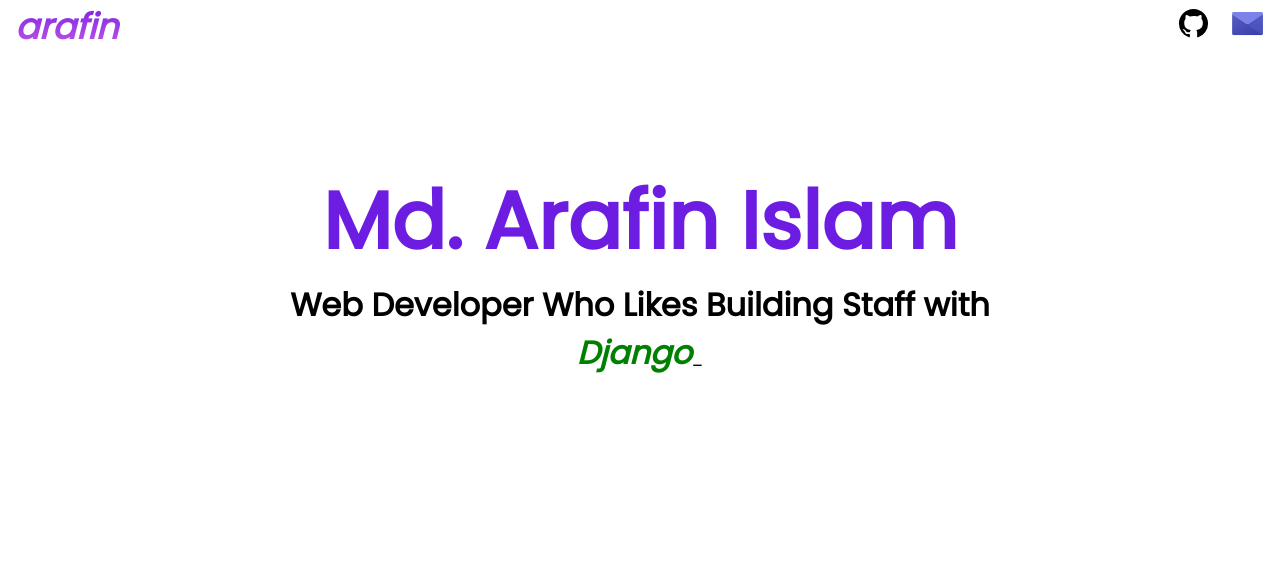
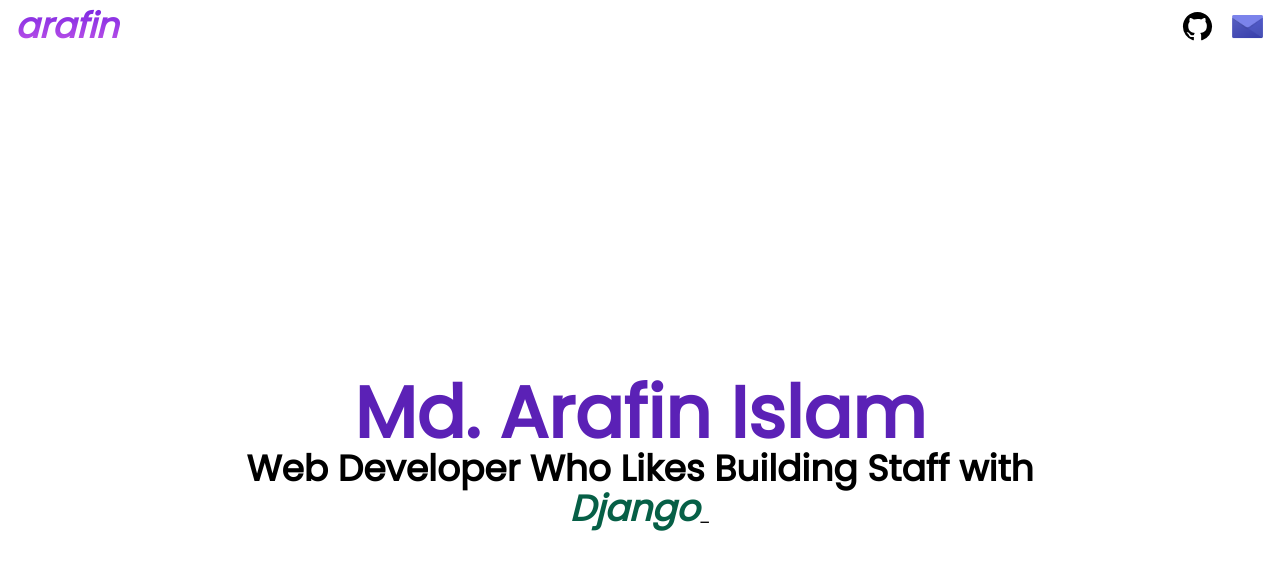
Before and after one commit to arafin02/arafin02, a plain HTML site: page index.html in a window 1280 px wide. Drawn offline with nearby package versions, Linux system fonts and the light colour scheme.

Commit message:
tailwind css added

```diff
--- a/app.css
+++ b/app.css
@@ -23,34 +23,6 @@
   width: 35px;
   margin-right: 15px;
 }
-.flex{
-  display: flex;
-  justify-content: space-between;
-  align-items: center;
-}
-.text-center{
-  text-align: center;
-  transform: translateX(50%);
-  transform: translateY(50%);
-}
-.name{
-  font-size: 5em;
-  font-weight: 800;
-  color: #6d1de1;
-}
-.impressum{
-  font-size: 2em;
-  font-weight: 700;
-}
-.js{
-  color: rgb(255, 187, 0);
-}
-.vuejs{
-  color: #06e777;
-}
-.django{
-  color: green;
-}
 .fullvh{
   height: 100vh;
 }
@@ -59,26 +31,8 @@
 }
 
 /* TODO MIDEA QUERY */
-@media screen and (max-width: 800px ) {
-  .brand{
-    font-size: 30px;
-  }
-  .name{
-    font-size: 4em;
-  }
-}
 
 @media screen and (max-width: 600px ) {
-  .brand{
-    font-size: 25px;
-  }
-  .name{
-    font-size: 2.5em;
-  }
-  .impressum{
-    font-size: 1.5em;
-    font-weight: 600;
-  }
   .icon{
     height: 30px;
     width: 30px;
--- a/app.js
+++ b/app.js
@@ -1,8 +1,8 @@
 var typed = new Typed("#lang_type", {
   strings: [
-    '<i class="js">Javascript</i>',
-    '<i class="vuejs">VueJS</i>',
-    '<i class="django">Django</i>',
+    '<i class="text-yellow-400">Javascript</i>',
+    '<i class="text-green-400">VueJS</i>',
+    '<i class="text-green-800">Django</i>',
   ],
   typeSpeed: 45,
   backSpeed: 45,
--- a/index.html
+++ b/index.html
@@ -20,28 +20,42 @@
     />
     <link rel="manifest" href="/media/favicon_io//site.webmanifest" />
     <link rel="stylesheet" href="app.css" />
+    <link
+      href="https://unpkg.com/tailwindcss@^2/dist/tailwind.min.css"
+      rel="stylesheet"
+    />
   </head>
-  <body>
-    <div class="fullvh">
-      <div class="flex">
-        <div class="brand"><i>arafin</i></div>
-        <div class="social-link">
+  <body class="select-none">
+    <div class="flex justify-between items-center">
+      <div class="brand flex-none"><i>arafin</i></div>
+      <div class="flex-none flex">
         <a href="https://www.github.com/arafin02"
-            ><img class="icon" src="/media/github.svg" alt="Github - arafin02"
+          ><img
+            class="icon flex-auto"
+            src="/media/github.svg"
+            alt="Github - arafin02"
         /></a>
         <a href="mailto:md.arafinislam1902@gmail.com">
           <img
-              class="icon"
+            class="icon flex-auto"
             src="/media/mail.png"
             alt="Gmail - Md. Arafin Islam"
           />
         </a>
       </div>
     </div>
-      <div class="text-center">
-        <div class="name">Md. Arafin Islam</div>
-        <div class="impressum">Web Developer Who Likes Building Staff with</div>
-        <div class="impressum" id="lang_type"></div>
+    <div class="text-center h-screen flex flex-col items-center justify-center">
+      <div class="text-purple-800 lg:text-7xl md:text-6xl text-5xl font-bold">
+        Md. Arafin Islam
+      </div>
+      <div class="text-3xl lg:text-4xl md:text-4xl font-semibold">
+        Web Developer Who Likes Building Staff with
+      </div>
+      <div>
+        <div
+          class="text-3xl lg:text-4xl md:text-4xl font-semibold"
+          id="lang_type"
+        ></div>
       </div>
     </div>
     <!-- js files -->
```
Lines whose indentation alone changed are shown as unchanged.
